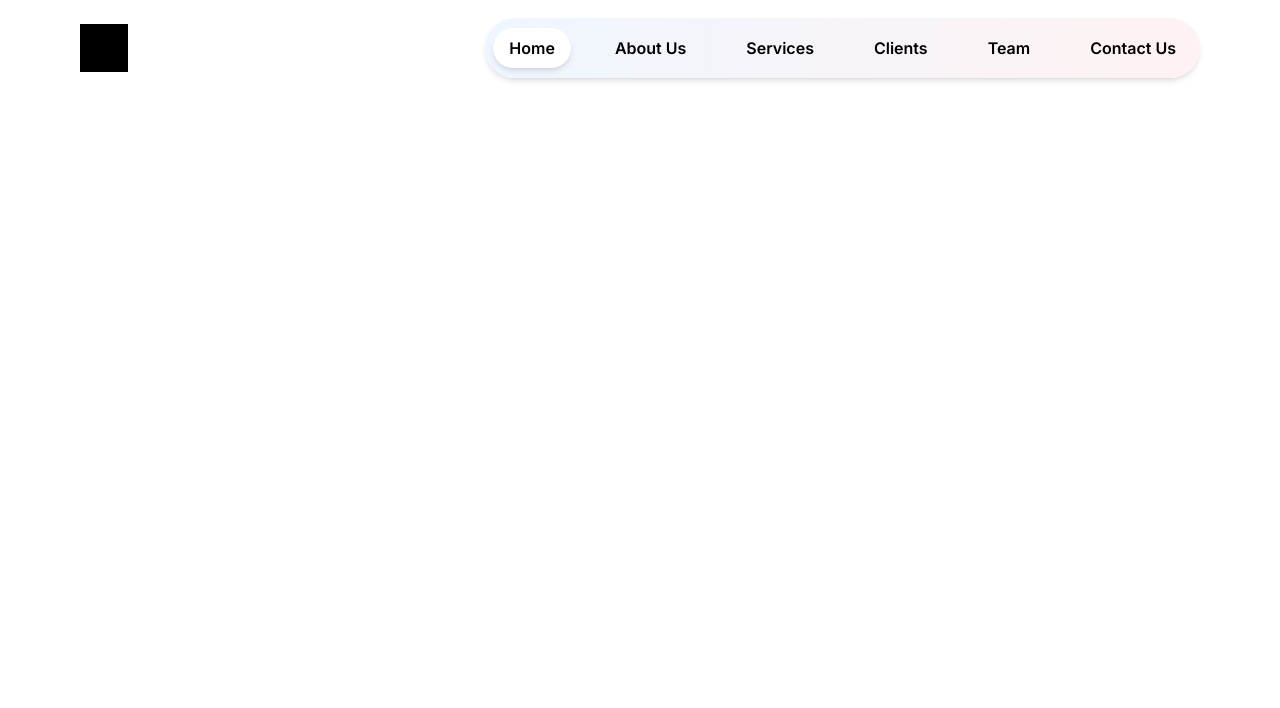
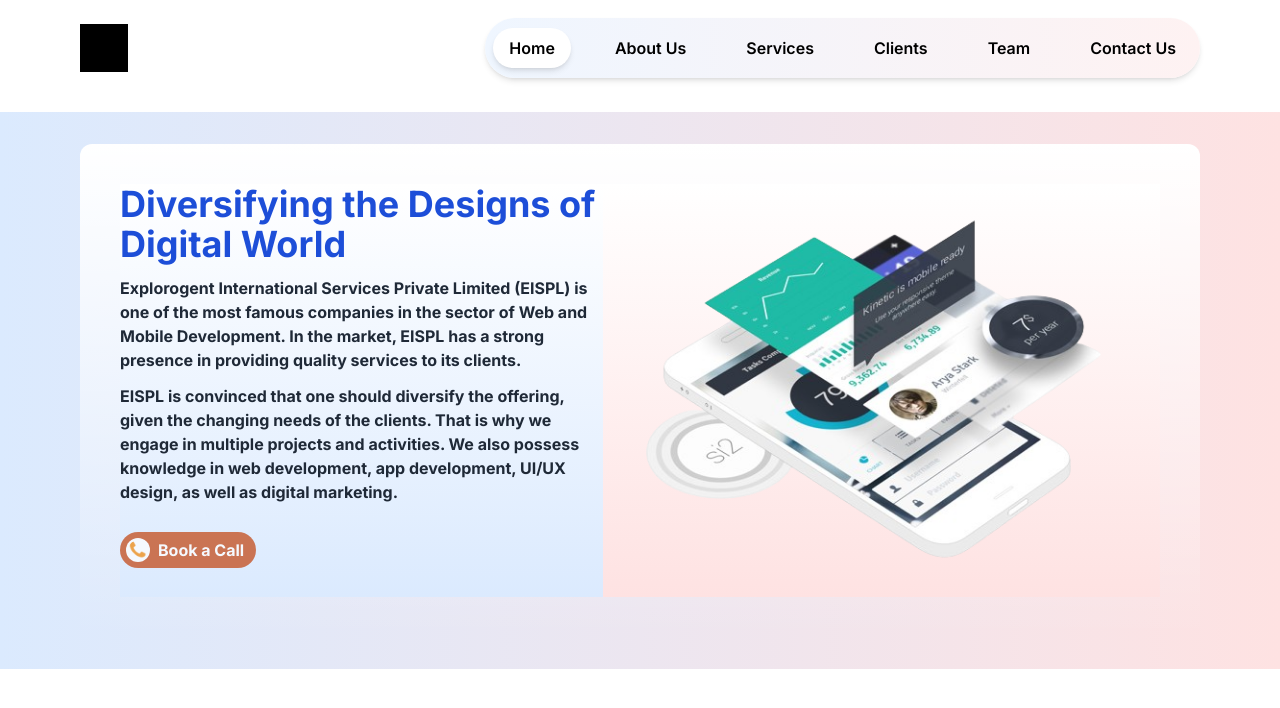
Before and after one commit to Faristp7/stackkaroo, a Next.js app: page / in a window 1280 px wide. Shown: the top 708 px of the page. Built offline with nearby package versions, Linux system fonts and the light colour scheme.

Commit message:
main section added

```diff
--- a/src/app/page.tsx
+++ b/src/app/page.tsx
@@ -1,8 +1,11 @@
+import MainSection from "@/components/MainSection";
 
 export default function Home() {
   return (
-     <div>
-      helo
-     </div>
+    <div className="h-full mt-28 sm:px-20 py-8 bg-gradient-to-b from-white to-red-100 lg:bg-gradient-to-r lg:from-blue-100 lg:to-red-100 relative">
+      <div>
+        <MainSection />
+      </div>
+    </div>
   );
 }
--- /dev/null
+++ b/src/components/BookACall.tsx
@@ -0,0 +1,18 @@
+import Image from "next/image";
+
+export default function BookACall() {
+  return (
+    <button className="bg-orange-700 rounded-l-full rounded-r-full text-white px-1.5 py-1.5 pr-3 mt-7 opacity-70">
+      <div className="flex gap-2">
+        <Image
+          src={"/phone.png"}
+          alt="Phone"
+          width={24}
+          height={24}
+          className="bg-white rounded-full p-0.5"
+        />
+        <p className="font-bold">Book a Call</p>
+      </div>
+    </button>
+  );
+}
--- /dev/null
+++ b/src/components/MainSection.tsx
@@ -0,0 +1,36 @@
+import Image from "next/image";
+import BookACall from "./BookACall";
+
+export default function MainSection() {
+  return (
+    <div className="h-full bg-gradient-to-b from-white to-blue-0 rounded-xl flex flex-col md:flex-col lg:flex-row p-10">
+      <div className="lg:bg-gradient-to-b from-white to-blue-100 order-2 sm:order-1  lg:w-1/2">
+        <h1 className="font-bold text-blue-700 text-lg sm:text-4xl">
+          Diversifying the Designs of <br /> Digital World{" "}
+        </h1>
+        <p className="font-bold text-gray-800 mt-3">
+          Explorogent International Services Private Limited (EISPL) is one of
+          the most famous companies in the sector of Web and Mobile Development.
+          In the market, EISPL has a strong presence in providing quality
+          services to its clients.
+        </p>
+        <p className="font-bold text-gray-800 mt-3">
+          EISPL is convinced that one should diversify the offering, given the
+          changing needs of the clients. That is why we engage in multiple
+          projects and activities. We also possess knowledge in web development,
+          app development, UI/UX design, as well as digital marketing.
+        </p>
+        <BookACall/>
+      </div>
+      <div className="order-1 md:order-2 lg:bg-gradient-to-b from-white to-red-100">
+        <Image
+          className=" right-1 top-12 "
+          src={"/image1.png"}
+          alt="image1"
+          width={600}
+          height={600}
+        />
+      </div>
+    </div>
+  );
+}
--- a/src/components/NavBar.tsx
+++ b/src/components/NavBar.tsx
@@ -15,7 +15,7 @@
   const [activeButton, setActiveButton] = useState<string>("Home");
 
   return (
-    <div className="flex justify-between h-24 items-center px-20 fixed top-0 w-full bg-white">
+    <div className="flex justify-between h-24 items-center px-20 fixed top-0 w-full bg-white z-10">
       <div className="bg-black h-12 w-12 hidden lg:block"></div>
       <div className="lg:hidden flex flex-col gap-2">
          <div className="bg-black w-8 h-0.5"></div>
```
Also changed, not shown: public/image1.png (added), public/phone.png (added).
